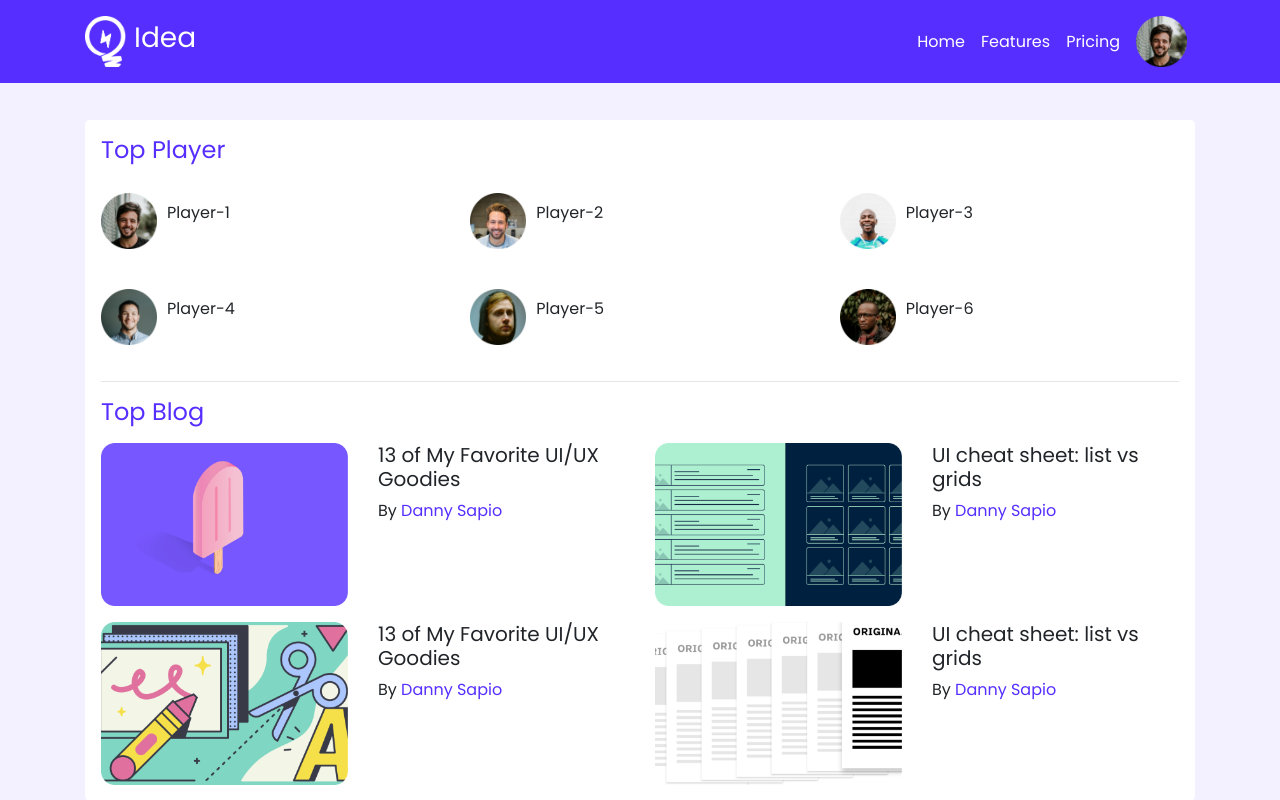
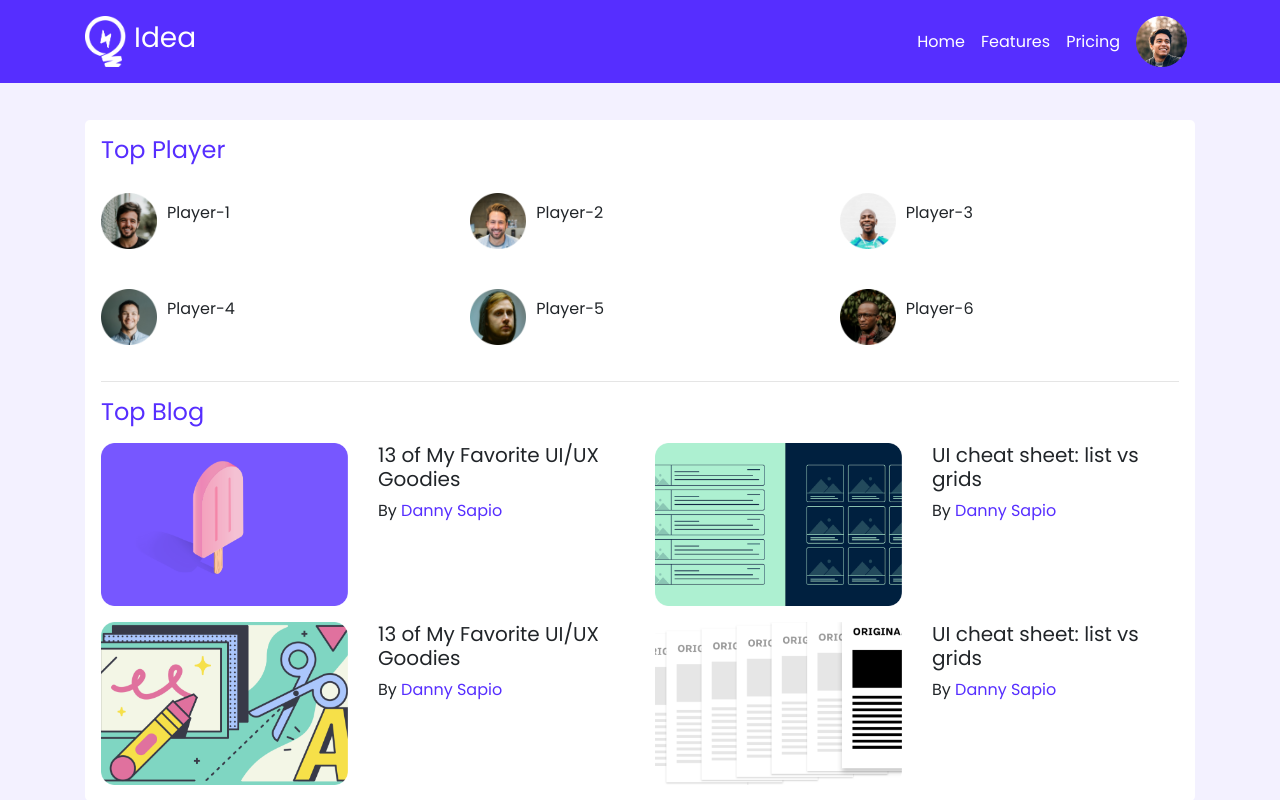
Before and after one commit to taibislamdipu/leader-board, a plain HTML site: page index.html in a window 1280 px wide. Shown: the top 800 px of the page. Drawn offline with nearby package versions, Linux system fonts and the light colour scheme.

Commit message:
all done

```diff
--- a/index.html
+++ b/index.html
@@ -46,7 +46,7 @@
                         </li>
                         <li class="nav-item">
                             <a class="nav-link text-white" href="#">
-                                <img src="images/playerImage/profile-1.png" alt="">
+                                <img src="images/playerImage/profile-0.png" alt="">
                             </a>
                         </li>
                     </ul>
```
